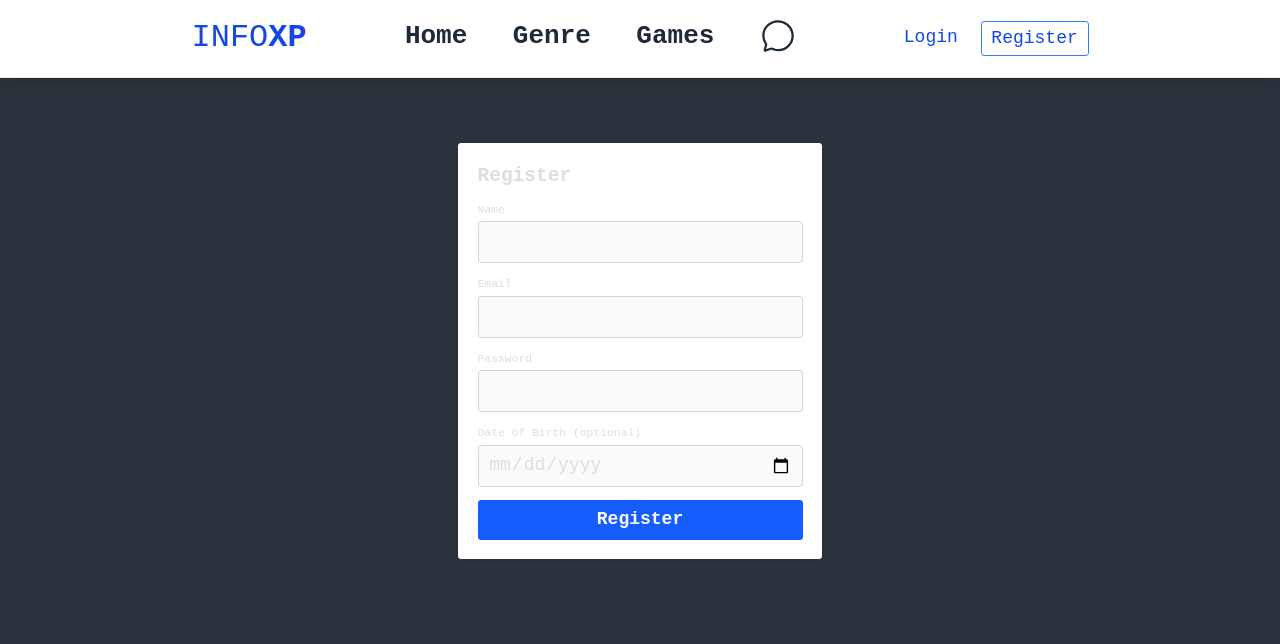
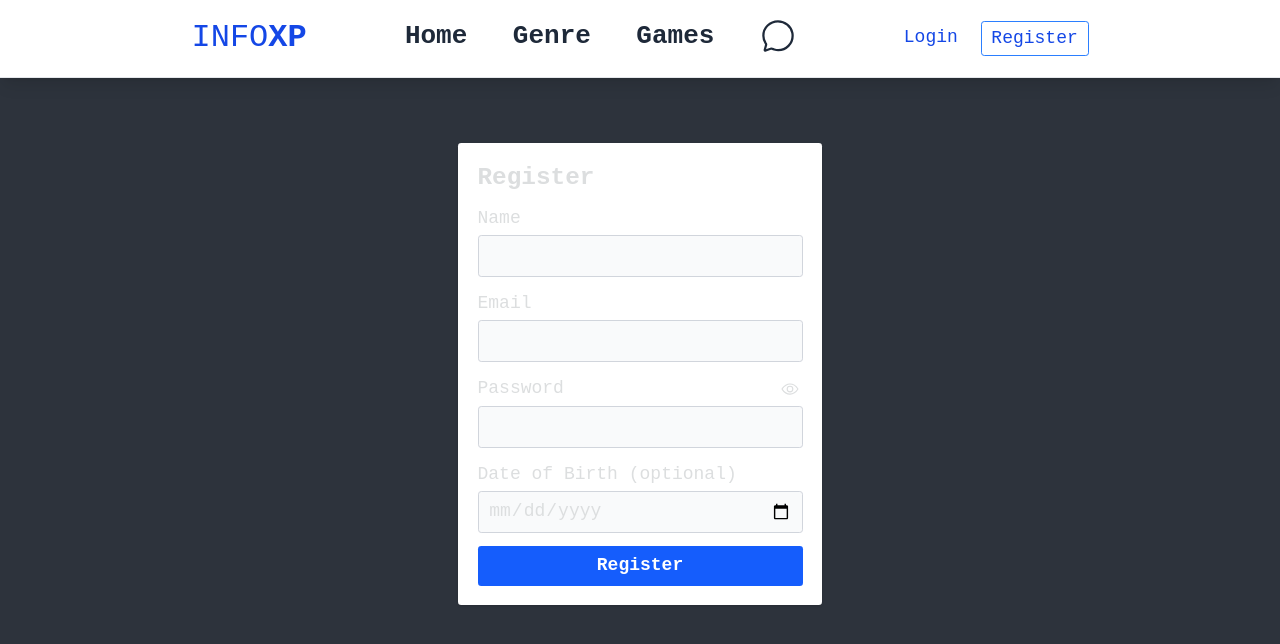
Before and after one commit to MrWinRock/infoxp, a React (Vite) app: page /register in a window 1280 px wide. Shown: the top 644 px of the page. Built offline with nearby package versions, Linux system fonts and the light colour scheme; no server answers.

Commit message:
feat: register handle properly

```diff
--- a/src/components/auth/Register.tsx
+++ b/src/components/auth/Register.tsx
@@ -1,11 +1,15 @@
 import { useState } from 'react';
 import { register } from '../../services/authService';
+import { IoEyeOffOutline, IoEyeOutline } from 'react-icons/io5';
+import { useNavigate } from 'react-router-dom';
 
 const Register = () => {
     const [form, setForm] = useState({ name: '', email: '', password: '', date_of_birth: '' });
     const [loading, setLoading] = useState(false);
     const [error, setError] = useState<string | null>(null);
     const [msg, setMsg] = useState<string | null>(null);
+    const [showPassword, setShowPassword] = useState(false);
+    const navigate = useNavigate();
 
     const onChange = (e: React.ChangeEvent<HTMLInputElement>) =>
         setForm(f => ({ ...f, [e.target.name]: e.target.value }));
@@ -29,14 +33,22 @@ const Register = () => {
         setLoading(true);
         try {
             const { name, email, password, date_of_birth } = form;
-            const res = await register({
+            const { status, body } = await register({
                 name,
                 email,
                 password,
                 date_of_birth: date_of_birth || undefined
             });
-            if (res.token) localStorage.setItem('auth_token', res.token);
-            setMsg(res.message || 'User created successfully');
+
+            // Do NOT store token; require explicit login
+            if (status === 201) {
+                // Optional: brief success message before redirect (could use toast instead)
+                setMsg(body.message || 'User created successfully');
+                navigate('/login', { replace: true });
+                return;
+            }
+
+            setMsg(body.message || 'Registration completed');
         } catch (err: unknown) {
             if (typeof err === 'object' && err !== null && 'response' in err) {
                 const errorObj = err as { response?: { data?: { message?: string } } };
@@ -51,10 +63,10 @@ const Register = () => {
 
     return (
         <div className="w-full max-w-md mx-auto mt-20 bg-white dark:bg-[#171D25] p-6 rounded shadow">
-            <h2 className="text-2xl font-bold mb-4">Register</h2>
+            <h2 className="text-3xl font-bold mb-4">Register</h2>
             <form onSubmit={onSubmit} className="space-y-4">
                 <div>
-                    <label className="block text-sm font-medium mb-1" htmlFor="name">Name</label>
+                    <label className="block text-md font-medium mb-1" htmlFor="name">Name</label>
                     <input
                         id="name"
                         name="name"
@@ -66,7 +78,7 @@ const Register = () => {
                     />
                 </div>
                 <div>
-                    <label className="block text-sm font-medium mb-1" htmlFor="email">Email</label>
+                    <label className="block text-md font-medium mb-1" htmlFor="email">Email</label>
                     <input
                         id="email"
                         name="email"
@@ -78,11 +90,21 @@ const Register = () => {
                     />
                 </div>
                 <div>
-                    <label className="block text-sm font-medium mb-1" htmlFor="password">Password</label>
+                    <div className="flex items-center justify-between mb-1">
+                        <label className="block text-md font-medium" htmlFor="password">Password</label>
+                        <button
+                            type="button"
+                            onClick={() => setShowPassword(s => !s)}
+                            aria-label={showPassword ? 'Hide password' : 'Show password'}
+                            className="inline-flex items-center justify-center h-8 w-8 cursor-pointer hover:bg-blue-100 dark:hover:bg-blue-900 focus:outline-none focus:ring-2 focus:ring-blue-400 rounded"
+                        >
+                            {showPassword ? <IoEyeOffOutline size={18} /> : <IoEyeOutline size={18} />}
+                        </button>
+                    </div>
                     <input
                         id="password"
                         name="password"
-                        type="password"
+                        type={showPassword ? 'text' : 'password'}
                         required
                         value={form.password}
                         onChange={onChange}
@@ -90,7 +112,7 @@ const Register = () => {
                     />
                 </div>
                 <div>
-                    <label className="block text-sm font-medium mb-1" htmlFor="date_of_birth">Date of Birth (optional)</label>
+                    <label className="block text-md font-medium mb-1" htmlFor="date_of_birth">Date of Birth (optional)</label>
                     <input
                         id="date_of_birth"
                         name="date_of_birth"
@@ -112,6 +134,6 @@ const Register = () => {
             </form>
         </div>
     );
-};
+}
 
 export default Register;
--- a/src/services/authService.ts
+++ b/src/services/authService.ts
@@ -12,14 +12,16 @@ export interface RegisterPayload {
     date_of_birth?: string;
 }
 
+export interface AuthUser {
+    id: string;
+    name: string;
+    email: string;
+    date_of_birth?: string;
+}
+
 export interface AuthResult {
     token?: string;
-    user?: {
-        id: string;
-        name: string;
-        email: string;
-        date_of_birth?: string;
-    };
+    user?: AuthUser;
     message?: string;
 }
 
@@ -28,7 +30,7 @@ export const login = async (data: LoginPayload): Promise<AuthResult> => {
     return res.data;
 };
 
-export const register = async (data: RegisterPayload): Promise<AuthResult> => {
+export const register = async (data: RegisterPayload): Promise<{ status: number; body: AuthResult }> => {
     const res = await apiClient.post<AuthResult>('/api/users/register', data);
-    return res.data;
+    return { status: res.status, body: res.data };
 };
```
